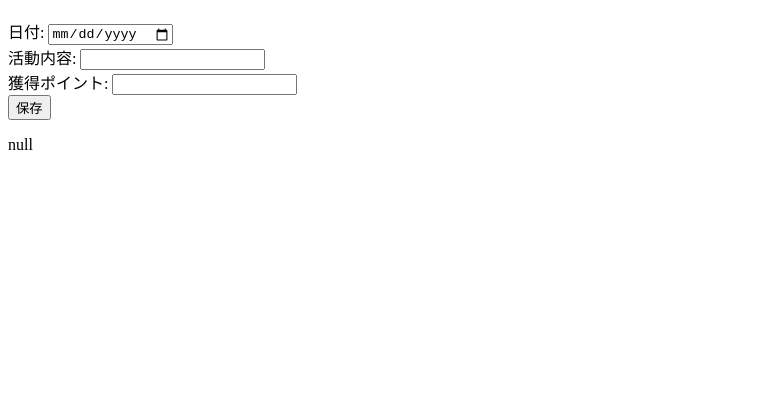
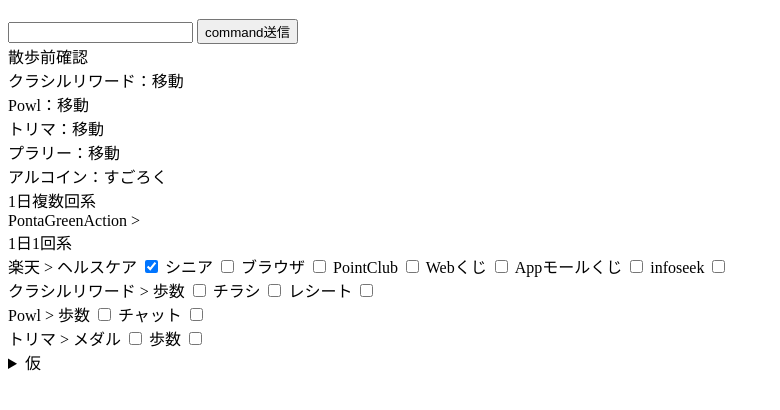
Before and after one commit to huonchan/poi-katsu_tracker, a plain HTML site: page index.html in a window 1280 px wide. Shown: the part 70-480 px from the top of the page, without its empty margins (0-780 px from the left). Drawn offline with Linux system fonts and the light colour scheme.

Commit message:
過激な改造を行うためセーブ

```diff
--- a/index.html
+++ b/index.html
@@ -1,12 +1,116 @@
 <!DOCTYPE html>
 <html>
+
 <head>
   <title>Tracker</title>
+  <script src="./js/tracker_save_data.js"></script>
 </head>
+
+
+
 <body>
 
   <h1>ポイ活記録</h1>
 
+  <div id="command_area">
+    <input type="text" id="command_box">
+    <button onclick="sendCommand()">command送信</button>
+    <div id="command_log">command log</div>
+
+    <script>
+      function sendCommand() {
+        const textbox = document.getElementById("command_box");
+        const text = textbox.value;
+        // 入力されたテキストをJavaScript側で処理
+        document.getElementById("command_log").innerText = text;
+      }
+
+
+    </script>
+  </div>
+
+  <div id="checker_area">
+
+    <div class="walking_task">
+      <div>散歩前確認</div>
+      <div>クラシルリワード：移動</div>
+      <div>Powl：移動</div>
+      <div>トリマ：移動</div>
+      <div>プラリー：移動</div>
+      <div>アルコイン：すごろく</div>
+    </div>
+  </div>
+
+  <div class="refrain_task">
+    <div>1日複数回系</div>
+    <div> PontaGreenAction > </div>
+  </div>
+
+  <div class="1day_task">
+    <div>1日1回系</div>
+    <div>楽天 >
+      <label for="rakuten_healthcare">ヘルスケア</label>
+      <input type="checkbox" id="rakuten_healthcare" name="rakuten_healthcare" value="value">
+      <label for="rakuten_senior">シニア</label>
+      <input type="checkbox" id="rakuten_senior" name="rakuten_senior" value="value">
+      <label for="rakuten_browser">ブラウザ</label>
+      <input type="checkbox" id="rakuten_browser" name="rakuten_browser" value="value">
+      <label for="rakuten_point_club">PointClub</label>
+      <input type="checkbox" id="rakuten_point_club" name="rakuten_point_club" value="value">
+      <label for="rakuten_point_web_kuzi">Webくじ</label>
+      <input type="checkbox" id="rakuten_point_web_kuzi" name="rakuten_point_web_kuzi" value="value">
+      <label for="rakuten_point_app_mall_kuzi">Appモールくじ</label>
+      <input type="checkbox" id="rakuten_point_app_mall_kuzi" name="rakuten_point_app_mall_kuzi" value="value">
+      <label for="rakuten_point_club">infoseek</label>
+      <input type="checkbox" id="rakuten_infoseek" name="rakuten_infoseek" value="value">
+    </div>
+
+    <div>クラシルリワード >
+      <label for="kurasiru_reward_walkcount">歩数</label>
+      <input type="checkbox" id="kurasiru_reward_walkcount" name="kurasiru_reward_walkcount" value="value">
+      <label for="kurasiru_reward_chirashi">チラシ</label>
+      <input type="checkbox" id="kurasiru_reward_chirashi" name="kurasiru_reward_chirashi" value="value">
+      <label for="kurasiru_reward_receipt">レシート</label>
+      <input type="checkbox" id="kurasiru_reward_receipt" name="kurasiru_reward_receipt" value="value">
+    </div>
+    <div>Powl >
+      <label for="powl_wakcount">歩数</label>
+      <input type="checkbox" id="powl_wakcount" name="powl_wakcount" value="value">
+      <label for="kurasiru_chat">チャット</label>
+      <input type="checkbox" id="kurasiru_chat" name="kurasiru_chat" value="value">
+    </div>
+    <div>トリマ >
+      <label for="trima_medal">メダル</label>
+      <input type="checkbox" id="trima_medal" name="trima_medal" value="value">
+      <label for="trima_walkcount">歩数</label>
+      <input type="checkbox" id="trima_walkcount" name="trima_walkcount" value="value">
+    </div>
+  </div>
+
+
+  <script>
+
+
+    {
+      const checkbox = document.getElementById("rakuten_healthcare");
+      // changeイベントリスナーを追加
+      checkbox.addEventListener('change', function () {
+        save_data();
+
+      });
+    }
+
+
+    load_data();
+
+  </script>
+
+  </div>
+
+
+
+  <details>
+    <summary>仮</summary>
     <label for="date">日付:</label>
     <input type="date" id="date"> <br>
 
@@ -19,7 +123,9 @@
     <button onclick="saveData()">保存</button>
 
     <ul id="recordList"></ul>
-<div id ="jsonText">aaa</div>
+    <div id="jsonText">aaa</div>
+
+  </details>
 
   <script>
     function saveData() {
@@ -68,4 +174,6 @@ updateRecordList();
   </script>
 
 </body>
+
+
 </html>
--- /dev/null
+++ b/js/tracker_save_data.js
@@ -0,0 +1,49 @@
+
+//save data
+
+const DATA_NAME = "TRACKER";
+
+const TRACKER_DATA_TEMP =
+{
+    rakuten:
+    {
+        healthcare: true,//仮
+        senior: false,
+        browser: false,
+        point_club: false ,
+    }
+}
+
+var json_data_tracker = TRACKER_DATA_TEMP;//null入れたかったが事故防止でテンプレ代入
+
+function load_data() {
+    var jsonStr = localStorage.getItem(DATA_NAME);
+    document.getElementById("command_log").innerText = jsonStr;
+    if (jsonStr === null)
+    {
+        json_data_tracker = TRACKER_DATA_TEMP;
+        const jsonData = JSON.stringify(json_data_tracker);
+        localStorage.setItem(DATA_NAME, jsonData);
+    }else
+    {
+        json_data_tracker = JSON.parse(jsonStr);
+    }
+
+    document.getElementById("rakuten_healthcare").checked = json_data_tracker["rakuten"]["healthcare"];
+    document.getElementById("rakuten_senior").checked = json_data_tracker["rakuten"]["senior"];
+    document.getElementById("rakuten_browser").checked = json_data_tracker["rakuten"]["browser"];
+    document.getElementById("rakuten_point_club").checked = json_data_tracker["rakuten"]["point_club"];
+}
+
+function save_data() {
+    json_data_tracker["rakuten"]["healthcare"] = document.getElementById("rakuten_healthcare").checked;
+    json_data_tracker["rakuten"]["senior"] = document.getElementById("rakuten_senior").checked;
+    json_data_tracker["rakuten"]["browser"] = document.getElementById("rakuten_browser").checked ;
+    json_data_tracker["rakuten"]["point_club"] = document.getElementById("rakuten_point_club").checked;
+    const jsonData = JSON.stringify(json_data_tracker);
+    localStorage.setItem(DATA_NAME, jsonData);
+
+    document.getElementById("command_log").innerText = jsonData;
+}
+
+load_data();
```
Lines whose indentation alone changed are shown as unchanged.
